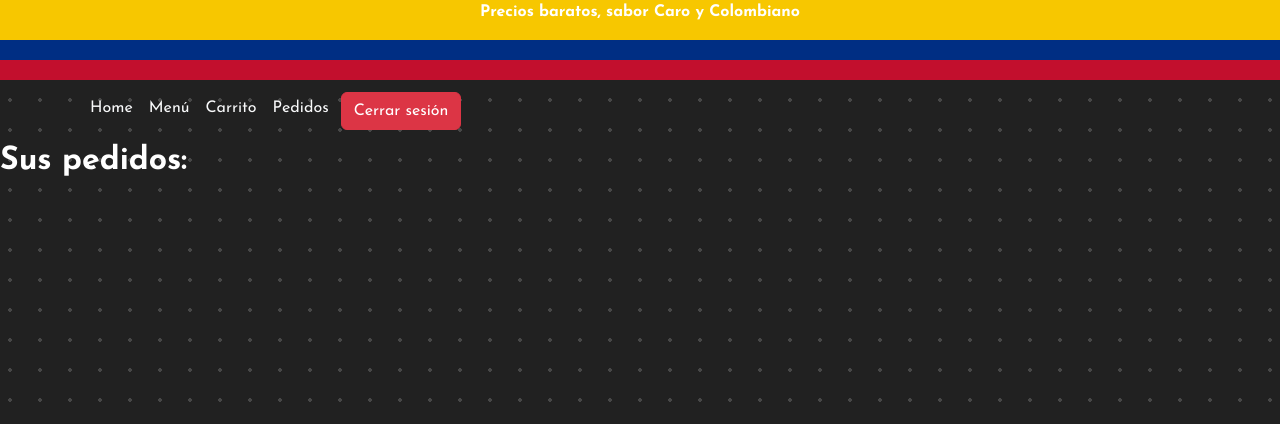
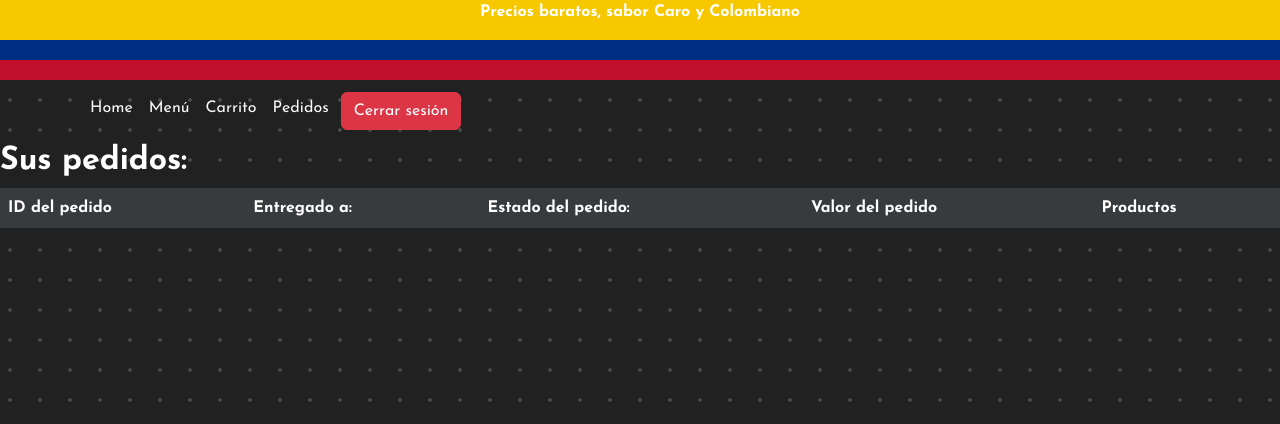
Before and after one commit to DavidMojica/ArepasStore, a PHP site: page /templates/pedidos.php in a window 1280 px wide. Shown: the top 424 px of the page. Run offline with PHP 8.4, Linux system fonts and the light colour scheme; tables that the repository leaves empty or names only in its code hold one stand-in row (values such as "Sample post"); lists and menus that the app fills with data are empty.

Commit message:
27/11/23 V pedidos get delivers info

```diff
--- a/templates/pedidos.php
+++ b/templates/pedidos.php
@@ -98,8 +98,43 @@ if ($_SERVER['REQUEST_METHOD'] == 'POST') {
         $stmt = $pdo->prepare($query);
         $stmt->bindParam(":userid", $userid, PDO::PARAM_INT);
         $stmt->execute();
+        $result = $stmt->fetchAll(PDO::FETCH_ASSOC);
 
         ?>
+
+        <div class="table-responsive">
+        <table class="table table-borderless table-dark">
+            <thead class="table-active">
+                <tr>
+                <th scope="col">ID del pedido</th>
+                <th scope="col">Entregado a:</th>
+                <th scope="col">Estado del pedido:</th>
+                <th scope="col">Valor del pedido</th>
+                <th scope="col">Productos</th>
+                </tr>
+            </thead>
+            <tbody id="cartBody">
+            <?php
+            foreach ($result as $row){
+                $idPedido = $row['id'];
+
+                $query = 'SELECT `id_pedido`, `id_producto` FROM `tbl_productos_pedido` WHERE `id_pedido` = :idPedido';
+                $stmt = $pdo->prepare($query);
+                $stmt->bindParam(':idPedido', $idPedido, PDO::PARAM_INT);
+
+
+                echo " <tr>
+                    <th scope='row'>". $idPedido ."</th>
+                    <td>".$row['nombre_entregar'] ."</td>
+                    <td>".$row['direccion'] ."</td>
+                    <td>".$row['valor_pedido'] ."</td>
+                </tr>
+                ";
+            }
+            ?>
+            </tbody>
+        </table>
+        </div>
 
     </main>
 </body>
```
